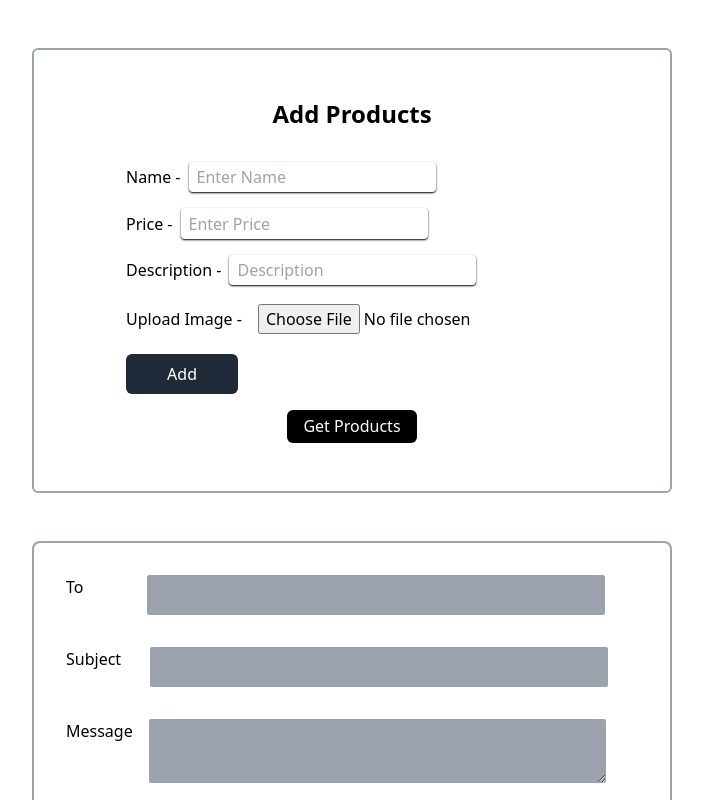
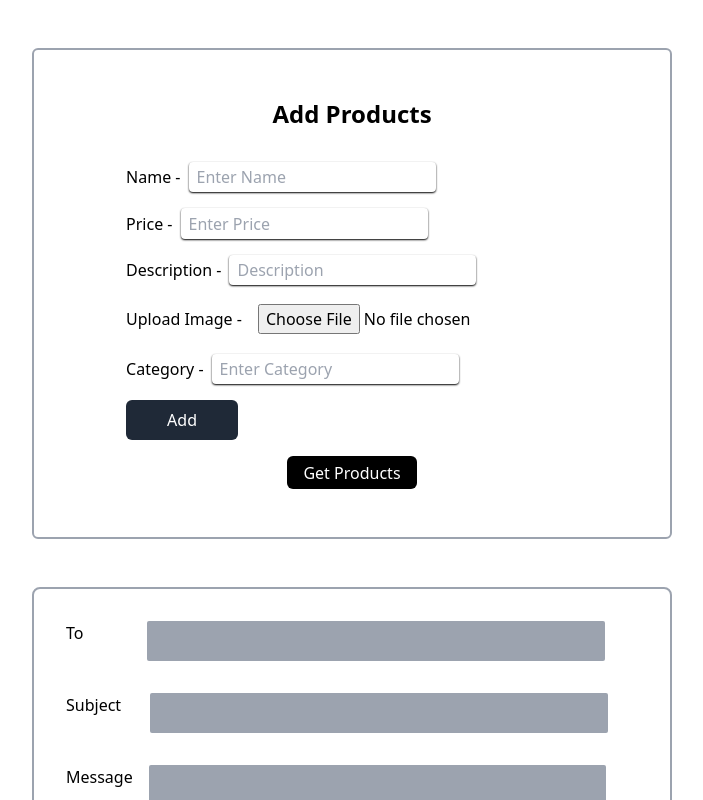
Before and after one commit to Surbhisinghal1234/Api-Frontend, a React (Vite) app: page / in a window 1280 px wide. Shown: the top 800 px of the page, without its empty margins (288-991 px from the left). Built offline with nearby package versions, Linux system fonts and the light colour scheme; no server answers.

Commit message:
add category field

```diff
--- a/src/components/GetProducts.jsx
+++ b/src/components/GetProducts.jsx
@@ -6,17 +6,24 @@ const GetProducts = () => {
   const [products, setProducts] = useState([]);
   const [loading, setLoading] = useState(true);
   const [error, setError] = useState("");
+  const baseUrl = import.meta.env.VITE_APP_API_URL || "http://localhost:3000" ;
+
+
 
   useEffect(() => {
     const fetchProducts = async () => {
       try {
         const response = await axios.get(
-          "https://api-backend-s5jz.onrender.com/prod"
+          `${baseUrl}/prod`
+
         //  "http://localhost:3000/prod?sort=price&orderby=desc"
+        // "http://localhost:3000/prod"
+
 
 
 
         );
+        console.log(response.data,"abc")
         setProducts(response.data);
       } catch (error) {
         console.error("Error", error);
@@ -33,7 +40,7 @@ const GetProducts = () => {
 
   const handleDelete = async (id) => {
     try {
-      await axios.delete(`https://api-backend-s5jz.onrender.com/products/${id}`);
+      await axios.delete(`${baseUrl}/products/${id}`);
       // await axios.delete(`http://localhost:3000/products/${id}`);
 
       setProducts(products.filter((product) => product.id !== id));
@@ -64,6 +71,8 @@ const GetProducts = () => {
             <h3 className="text-xl font-bold">{product.name}</h3>
             <p  > <span className="font-medium" >Price:</span> <span className="ml-1"> {product.price}</span> </p>
             <p> <span  className="font-medium mr-1" >Description:</span> <span  >{product.description}</span>  </p>
+            <p> <span  className="font-medium mr-1" >Category:</span> <span  >{product.category}</span>  </p>
+
 
             <button
               onClick={() => handleDelete(product.id)}
--- a/src/components/Products.jsx
+++ b/src/components/Products.jsx
@@ -6,13 +6,17 @@ import { v4 as uuid } from 'uuid';
 
 
 const Products = () => {
+
+  const baseUrl = import.meta.env.VITE_APP_API_URL || "http://localhost:3000" ;
+
   const [product, setProduct] = useState({
     id: uuid(),
     name: "",
     price: "",
     description: "",
     image: null,
-    // featured:"true"
+    category: "",
+
   });
   const [photo, setPhoto] = useState("");
   const [message, setMessage] = useState("");
@@ -66,10 +70,11 @@ const Products = () => {
         price: product.price,
         description: product.description,
         image: imageUrl,
+        category: product.category,
       };
 
       await axios.post(
-        "https://api-backend-s5jz.onrender.com/products",
+        `${baseUrl}/products` ,
         // "http://localhost:3000/products",
         productData,
         {
@@ -79,7 +84,7 @@ const Products = () => {
         }
       );
       setMessage("Product added successfully");
-      console.log("Product added successfully")
+      console.log(productData,"Product added successfully")
       setProduct((prev) => ({
         ...prev,
 
@@ -87,6 +92,7 @@ const Products = () => {
         price: "",
         description: "",
         image: "",
+        category: "",
       }));
       setPhoto("");
       // setMessage("")
@@ -157,6 +163,19 @@ const Products = () => {
               </div>
             )}
           </div>
+          <div className="flex gap-[.5rem] items-center">
+            <label>Category - </label>
+            <input
+              className="shadow-sm shadow-black rounded px-[.5rem] py-[.2rem]"
+              type="text"
+              placeholder="Enter Category"
+              value={product.category}
+              onChange={(e) =>
+                setProduct((prev) => ({ ...prev, category: e.target.value }))
+              }
+              required
+            />
+          </div>
           <button
             type="submit"
             className={`bg-gray-800 w-[7rem] text-white px-[1rem] py-[.5rem] rounded-md ${
```
